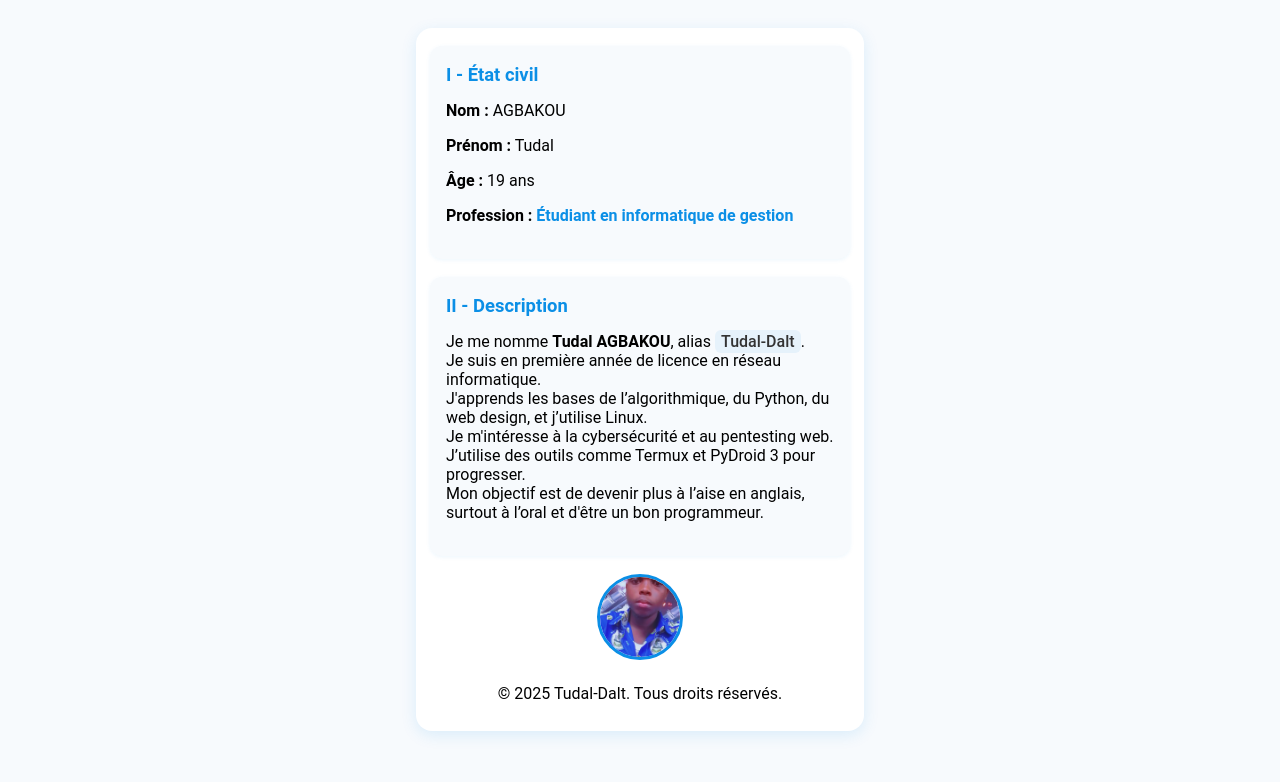
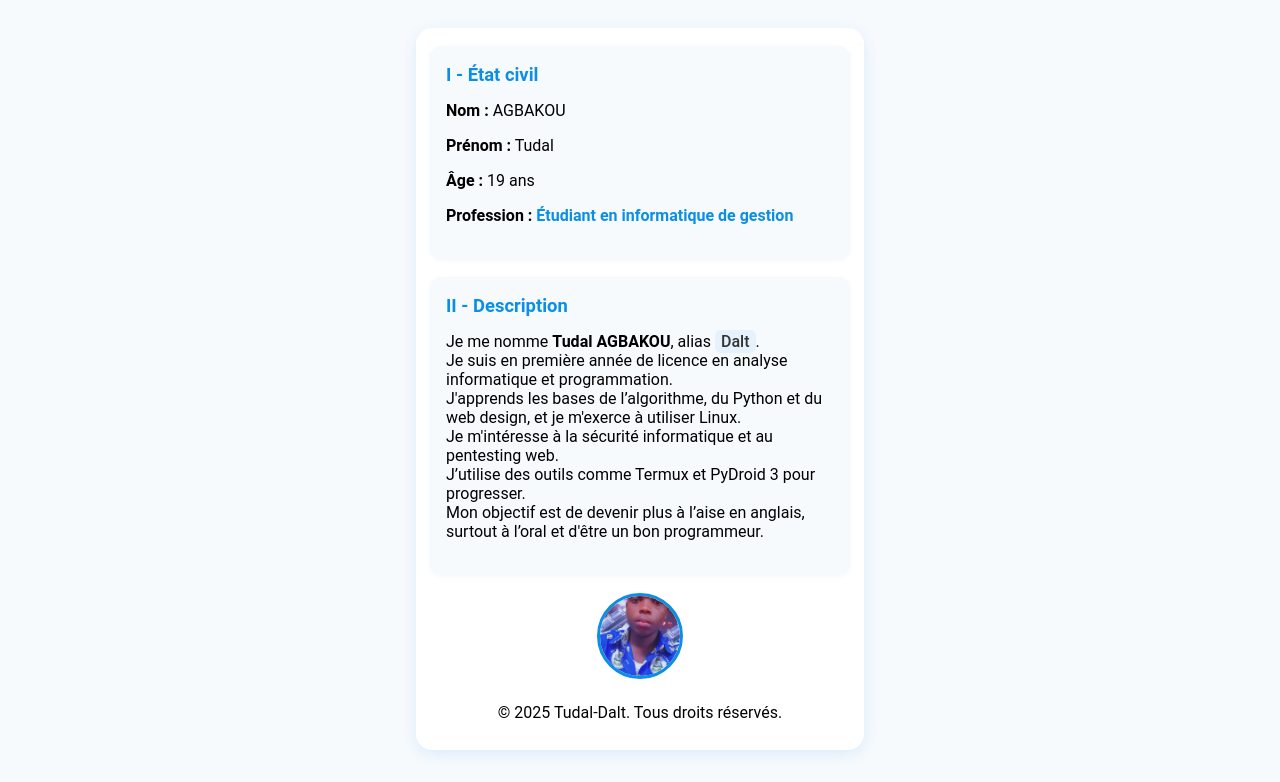
Before and after one commit to Dalt-Junior/Mon_site_web, a plain HTML site: page docs/2ème page/page2.html in a window 1280 px wide. Shown: the part 68-850 px from the top of the page. Drawn offline with Linux system fonts and the light colour scheme.

Commit message:
Mise à jour de la page d'accueil

```diff
--- a/docs/2ème page/page2.html
+++ b/docs/2ème page/page2.html
@@ -25,10 +25,10 @@
             <div class="card">
                 <h2>II - Description</h2>
                 <p>
-                    Je me nomme <strong>Tudal AGBAKOU</strong>, alias <span class="alias">Tudal-Dalt</span>.<br>
-                    Je suis en première année de licence en réseau informatique.<br>
-                    J'apprends les bases de l’algorithmique, du Python, du web design, et j’utilise Linux.<br>
-                    Je m'intéresse à la cybersécurité et au pentesting web.<br>
+                    Je me nomme <strong>Tudal AGBAKOU</strong>, alias <span class="alias">Dalt</span>.<br>
+                    Je suis en première année de licence en analyse informatique et programmation.<br>
+                    J'apprends les bases de l’algorithme, du Python et du web design, et je m'exerce à utiliser Linux.<br>
+                    Je m'intéresse à la sécurité informatique et au pentesting web.<br>
                     J’utilise des outils comme Termux et PyDroid 3 pour progresser.<br>
                     Mon objectif est de devenir plus à l’aise en anglais, surtout à l’oral et d'être un bon programmeur.
                 </p>
```
Also changed, not shown: docs/Cv/cv.html (+1 -1 lines).
